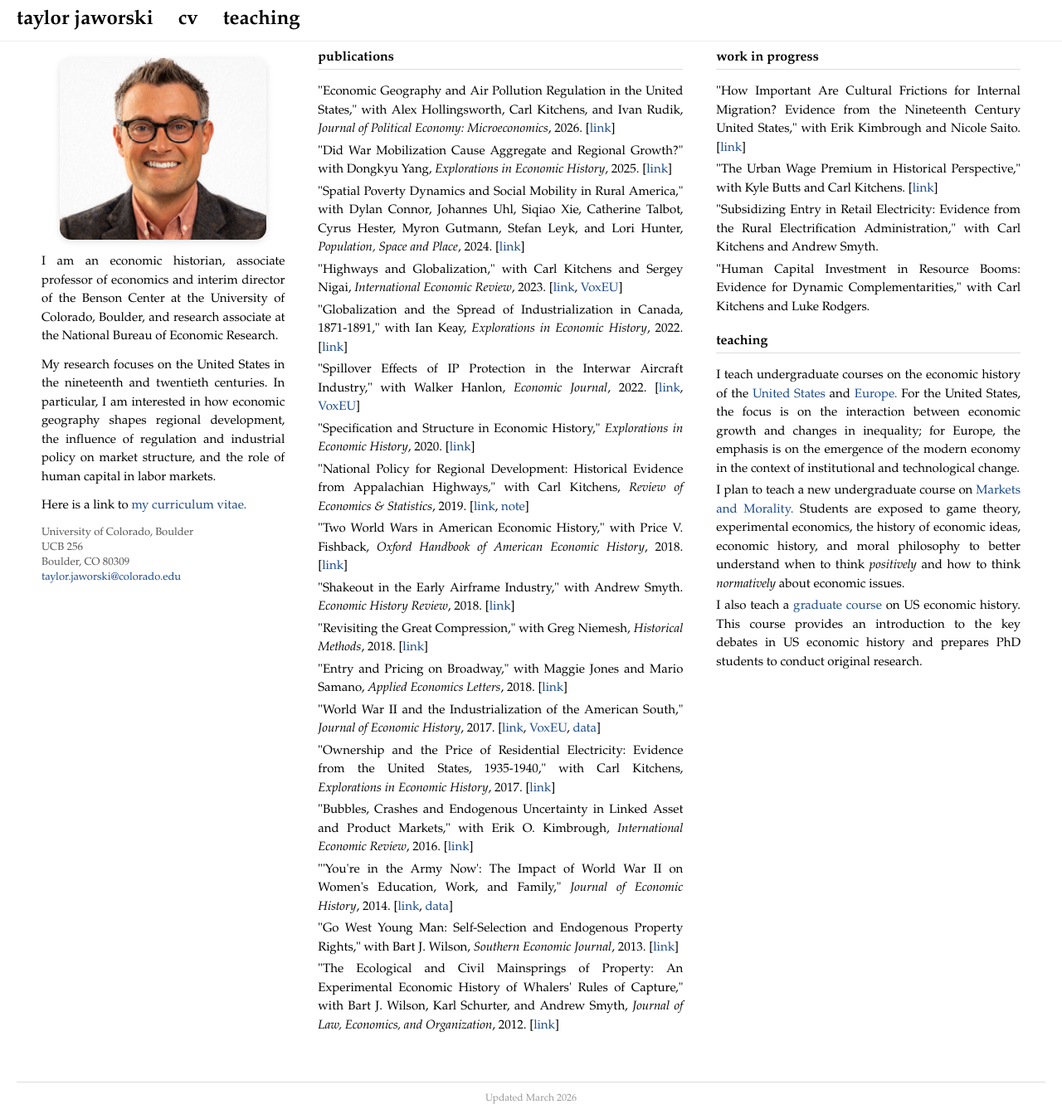
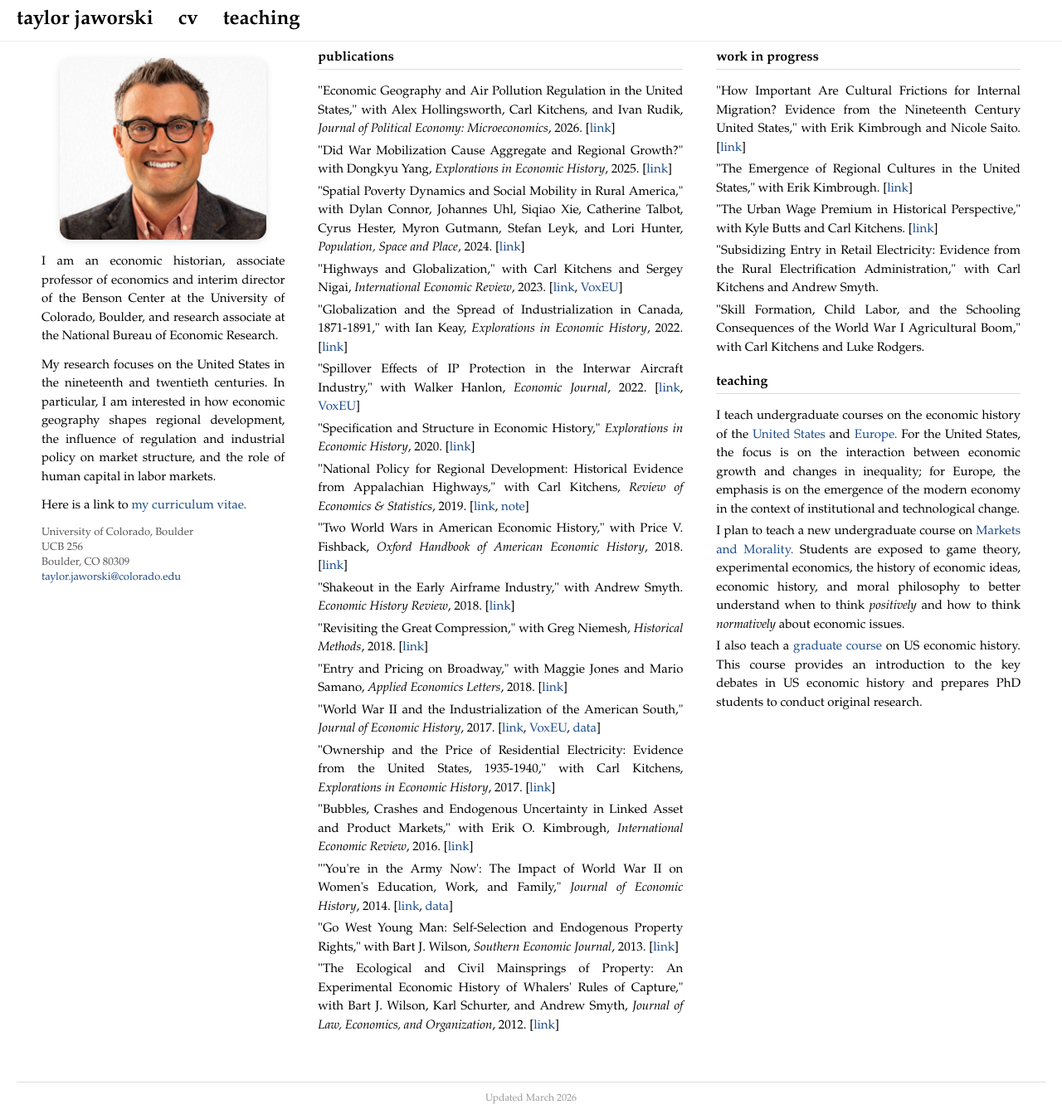
Before and after one commit to jaworskit/jaworskit.github.io, a Jekyll site: the page built from index.html, in a window 1280 px wide and 1343 px high. Shown: the whole window at 83% size. Built offline with Jekyll 4.4.1, drawn with Linux system fonts in a browser that asks for light colours.

Commit message:
Update index.html

```diff
--- a/index.html
+++ b/index.html
@@ -174,6 +174,13 @@ body_class: home-page
           </p>
         </li>
         <li>
+              <li>
+          <p>
+            "The Emergence of Regional Cultures in the United States," with Erik Kimbrough.
+            [<a href="https://www.nber.org/papers/w34958" target="_blank">link</a>]
+          </p>
+        </li>
+        <li>
           <p>
             "The Urban Wage Premium in Historical Perspective," with Kyle Butts and Carl Kitchens.
             [<a href="https://www.nber.org/papers/w31387" target="_blank">link</a>]
@@ -186,7 +193,7 @@ body_class: home-page
         </li>
         <li>
           <p>
-            "Human Capital Investment in Resource Booms: Evidence for Dynamic Complementarities," with Carl Kitchens and Luke Rodgers.
+            "Skill Formation, Child Labor, and the Schooling Consequences of the World War I Agricultural Boom," with Carl Kitchens and Luke Rodgers.
           </p>
         </li>
       </ul>
```
